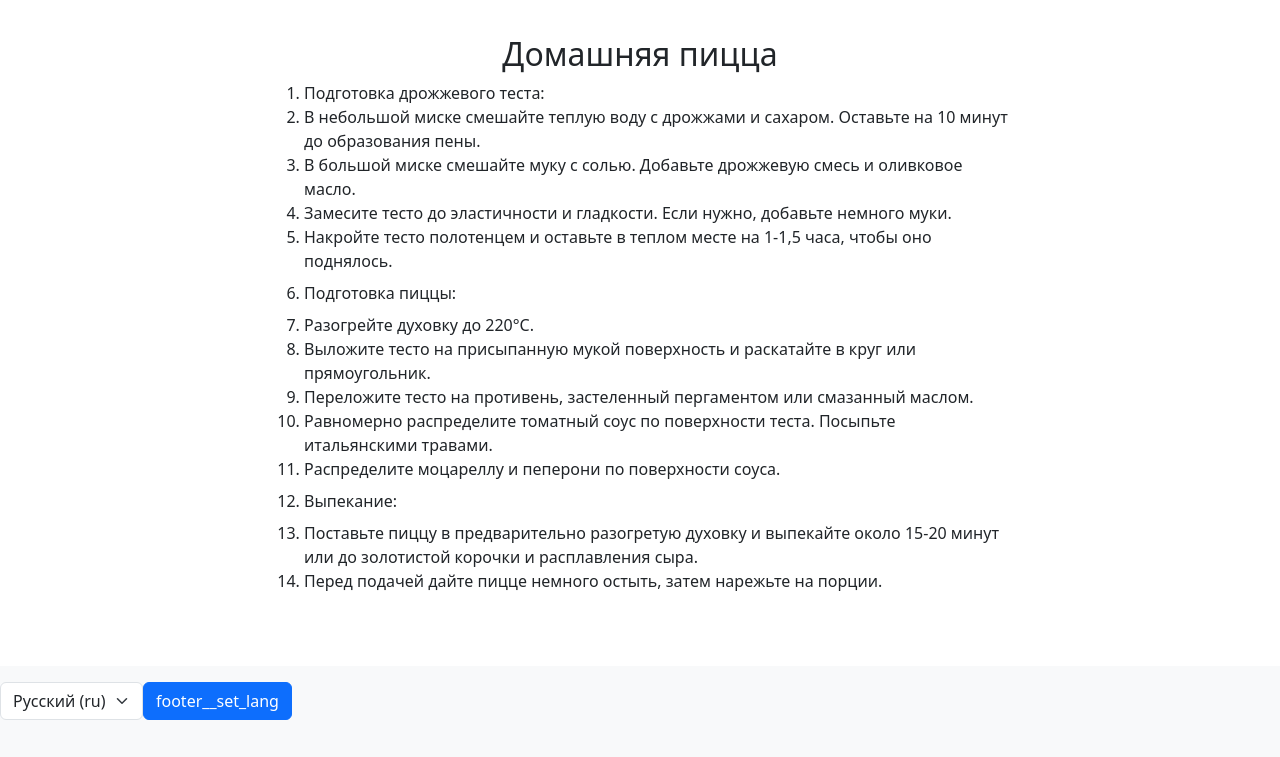
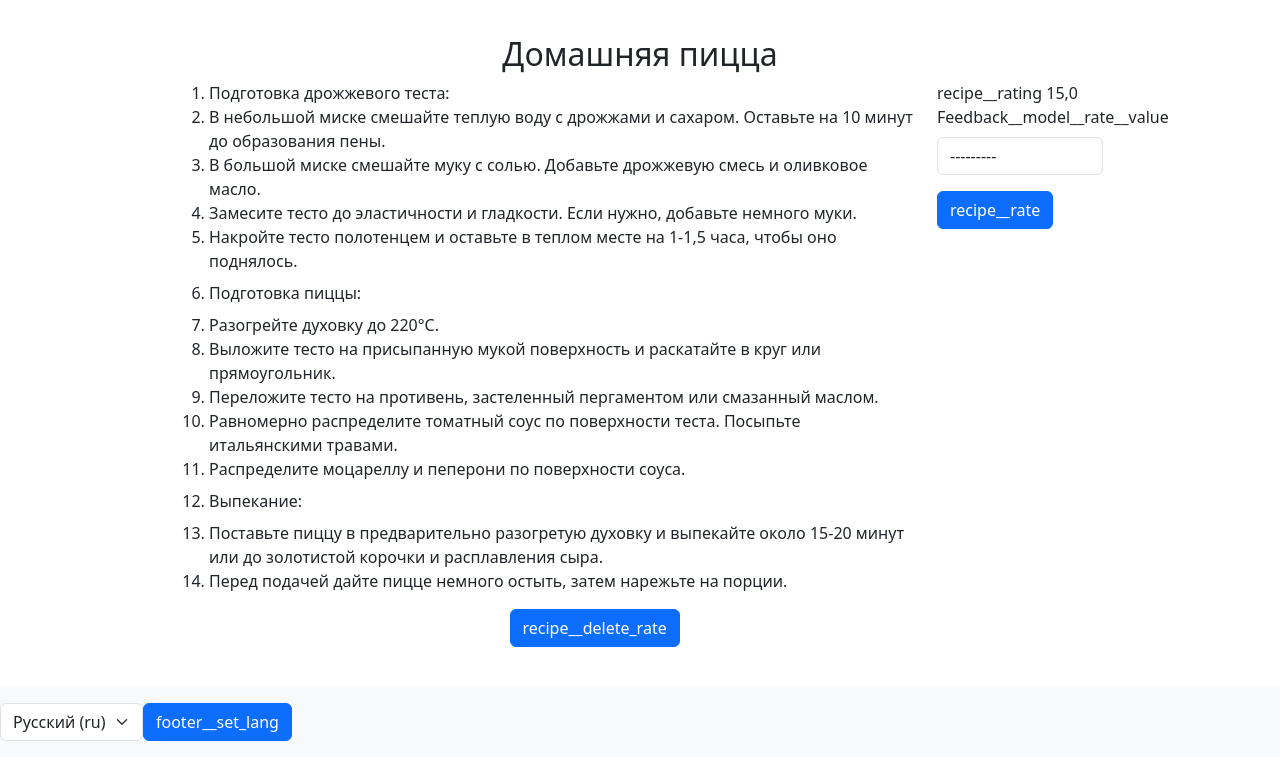
Before and after one commit to Author-id/RecipeBook, a Django app: page /recipe/3 in a window 1280 px wide. Shown: the part 64-821 px from the top of the page. Before the commit the page ends 784 px from the top, so only its background shows below. Run offline with Django 4.2, Linux system fonts and the light colour scheme; data comes from the database, SQL or seed files in the repository; some libraries are stand-ins or nearby versions.

Commit message:
FEAT: add rating for recipes

```diff
--- /dev/null
+++ b/recipebook/recipes/forms.py
@@ -0,0 +1,19 @@
+from django import forms
+
+from core.forms import BaseForm
+from feedback.models import Rate
+
+
+class RatingForm(forms.ModelForm, BaseForm):
+    class Meta:
+        model = Rate
+        fields = [
+            model.value.field.name,
+        ]
+
+
+class DeleteRatingForm(BaseForm):
+    delete = forms.BooleanField(widget=forms.HiddenInput, initial=True)
+
+
+__all__: list[str] = []
--- a/recipebook/recipes/views.py
+++ b/recipebook/recipes/views.py
@@ -1,8 +1,14 @@
 from typing import Any
 
+from django.db.models import Count, Sum
 from django.db.models.query import QuerySet
+from django.http import HttpRequest, HttpResponse
+from django.shortcuts import redirect
+from django.urls import reverse
 from django.views.generic import DetailView, ListView, TemplateView
 
+from feedback.models import Rate
+from recipes.forms import DeleteRatingForm, RatingForm
 from recipes.models import Category, Ingredient, Kitchen, Recipe, RecipeLevel
 
 
@@ -39,5 +45,64 @@
     queryset = Recipe.objects.published()
     context_object_name = "recipe"
 
+    def get_context_data(self, **kwargs: Any) -> dict[str, Any]:
+        context = super().get_context_data(**kwargs)
+
+        recipe = self.get_object()
+        ratings = Rate.objects.filter(recipe=recipe).aggregate(
+            sum=Sum("value"),
+            count=Count("value"),
+        )
+        rating_count = ratings["count"]
+        rating_sum = ratings["sum"] or 0
+
+        user_rating = None
+        if self.request.user.is_authenticated:
+            user_rating = Rate.objects.filter(
+                author=self.request.user,
+                recipe=recipe,
+            ).first()
+
+        context.update(
+            {
+                "rating_form": RatingForm(instance=user_rating),
+                "delete_rating_form": DeleteRatingForm(),
+                "rating": (
+                    round(rating_sum / rating_count, 2)
+                    if rating_count > 0
+                    else 0
+                ),
+                "rating_count": rating_count,
+                "user_rating": user_rating,
+            },
+        )
+
+        return context
+
+    def post(self, request: HttpRequest, pk: int) -> HttpResponse:
+        self.object = self.get_object()
+        context = self.get_context_data()
+        user_rating = context["user_rating"]
+        form = RatingForm(request.POST, instance=user_rating)
+        delete_form = DeleteRatingForm(request.POST)
+        context["rating_form"] = form
+        if self.request.user.is_authenticated:
+            if form.is_valid():
+                if user_rating:
+                    form.save()
+                else:
+                    user_rating = form.save(False)
+                    user_rating.author = self.request.user
+                    user_rating.recipe = self.object
+                    user_rating.save()
+
+                return redirect(reverse("recipes:recipe", args=[pk]))
+
+            if user_rating and delete_form.is_valid():
+                user_rating.delete()
+                return redirect(reverse("recipes:recipe", args=[pk]))
+
+        return self.render_to_response(context)
+
 
 __all__ = []
--- a/recipebook/templates/recipes/recipe.html
+++ b/recipebook/templates/recipes/recipe.html
@@ -12,5 +12,17 @@
 	<div class="col-12 col-md-8">
 		<div class="markdown">{{recipe.get_rendered_instruction|safe}}</div>
 	</div>
+	<div class="col-12 col-md-2">
+		<p class="mb-0">{% blocktranslate count counter=rating_count %}recipe__rating {{counter}}{{ rating }}{% plural %}recipe__rating {{counter}}{{ rating }}{% endblocktranslate %}</p>
+		{% if user_rating %}
+		  <p class="mb-0">{% translate "recipe__user_rating" %} {{ user_rating.value }}</p>
+		{% endif %}
+		{% translate "recipe__rate" as submit_text %}
+		{% include "includes/form.html" with form=rating_form submit_text=submit_text %}
+	</div>
+	<div class="col-12 col-md-3">
+		{% translate "recipe__delete_rate" as submit_delete_text %}
+		{% include "includes/form.html" with form=delete_rating_form submit_text=submit_delete_text %}
+	</div>
 </div>
 {% endblock %}
```
